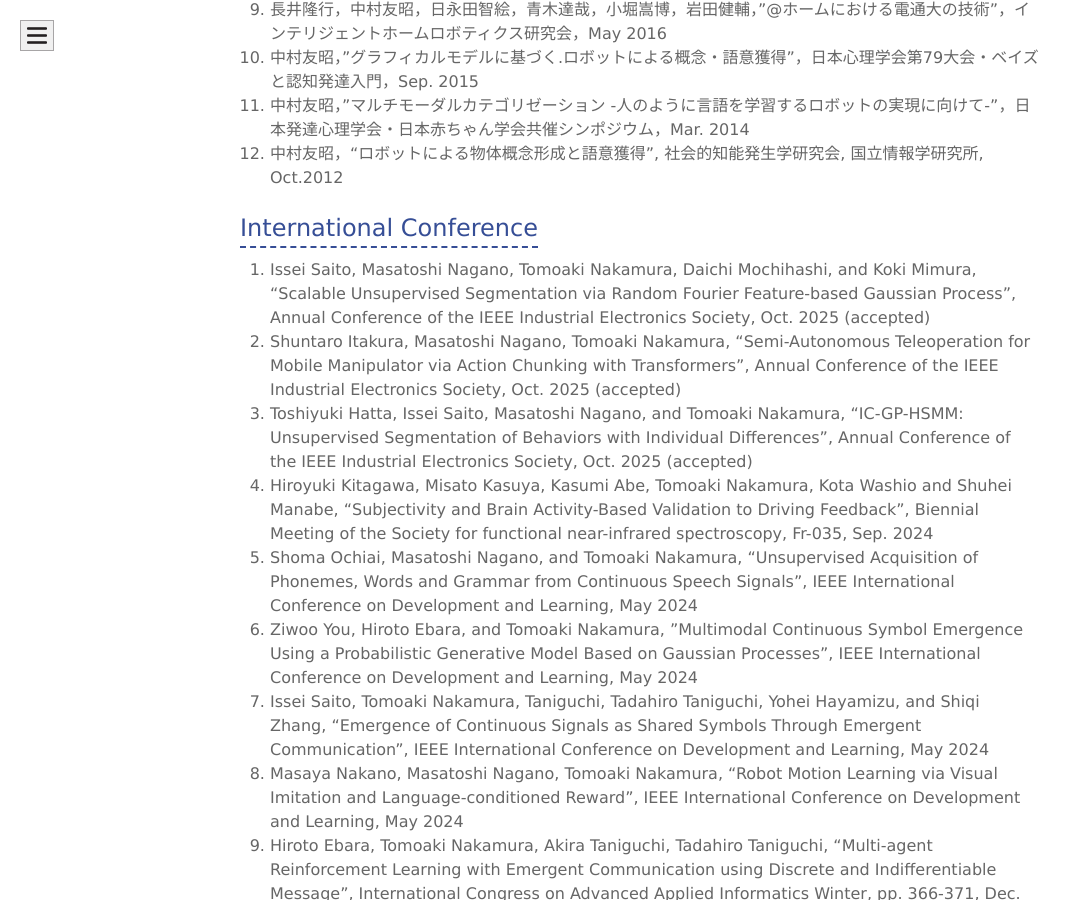
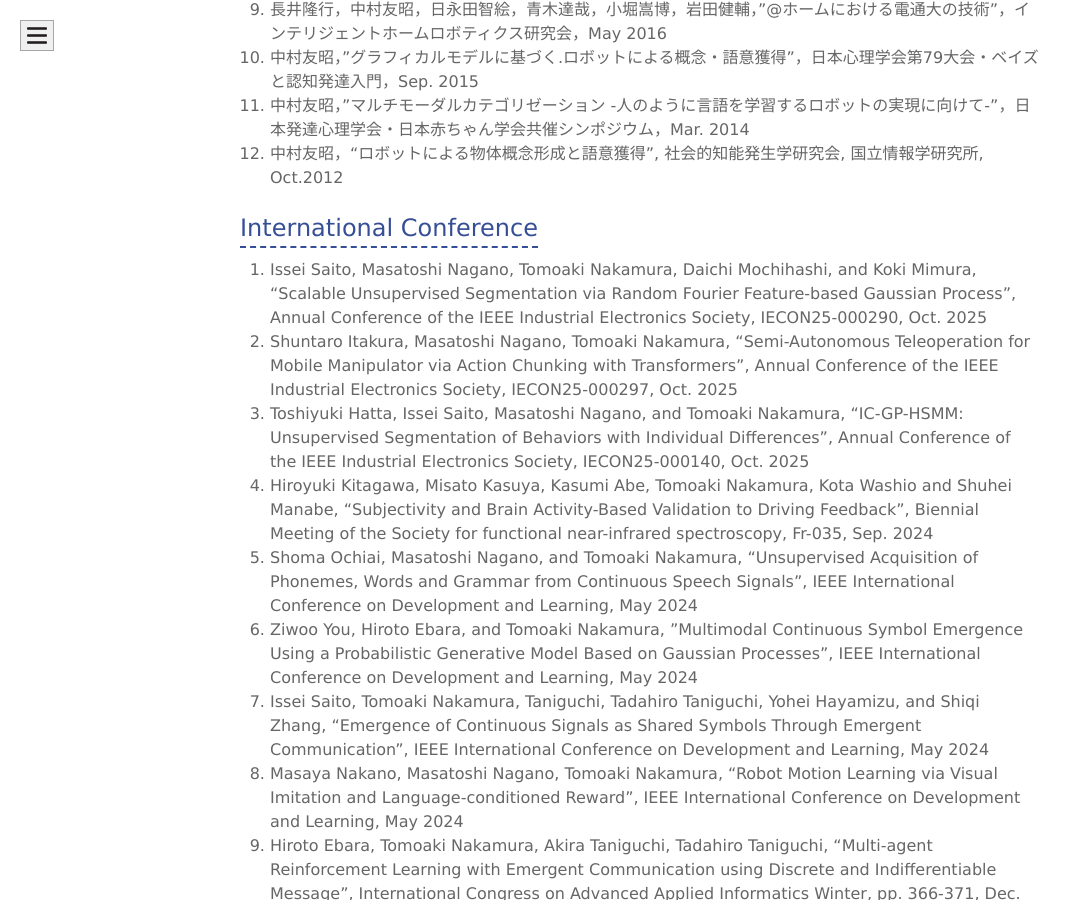
Before and after one commit to naka-lab/naka-lab.github.io, a Jekyll site: the page built from subpages/pub.md, in a window 1280 px wide and 900 px high, scrolled down 5022 px. Shown: the whole window, without its empty margins (0-1081 px from the left). Built offline with Jekyll 4.4.1, drawn with Linux system fonts in a browser that asks for light colours.

Commit message:
Update pub.md

```diff
--- a/subpages/pub.md
+++ b/subpages/pub.md
@@ -90,9 +90,9 @@ layout: default
 
 
 ## International Conference
-1. Issei Saito, Masatoshi Nagano, Tomoaki Nakamura, Daichi Mochihashi, and Koki Mimura, "Scalable Unsupervised Segmentation via Random Fourier Feature-based Gaussian Process", Annual Conference of the IEEE Industrial Electronics Society, Oct. 2025 (accepted)
-1. Shuntaro Itakura, Masatoshi Nagano, Tomoaki Nakamura, "Semi-Autonomous Teleoperation for Mobile Manipulator via Action Chunking with Transformers", Annual Conference of the IEEE Industrial Electronics Society, Oct. 2025 (accepted)
-1. Toshiyuki Hatta, Issei Saito, Masatoshi Nagano, and Tomoaki Nakamura, "IC-GP-HSMM: Unsupervised Segmentation of Behaviors with Individual Differences", Annual Conference of the IEEE Industrial Electronics Society, Oct. 2025 (accepted)
+1. Issei Saito, Masatoshi Nagano, Tomoaki Nakamura, Daichi Mochihashi, and Koki Mimura, "Scalable Unsupervised Segmentation via Random Fourier Feature-based Gaussian Process", Annual Conference of the IEEE Industrial Electronics Society, IECON25-000290, Oct. 2025
+1. Shuntaro Itakura, Masatoshi Nagano, Tomoaki Nakamura, "Semi-Autonomous Teleoperation for Mobile Manipulator via Action Chunking with Transformers", Annual Conference of the IEEE Industrial Electronics Society, IECON25-000297, Oct. 2025
+1. Toshiyuki Hatta, Issei Saito, Masatoshi Nagano, and Tomoaki Nakamura, "IC-GP-HSMM: Unsupervised Segmentation of Behaviors with Individual Differences", Annual Conference of the IEEE Industrial Electronics Society, IECON25-000140, Oct. 2025
 1. Hiroyuki Kitagawa, Misato Kasuya, Kasumi Abe, Tomoaki Nakamura, Kota Washio and Shuhei Manabe, "Subjectivity and Brain Activity-Based Validation to Driving Feedback", Biennial Meeting of the Society for functional near-infrared spectroscopy, Fr-035, Sep. 2024
 1. Shoma Ochiai, Masatoshi Nagano, and Tomoaki Nakamura, "Unsupervised Acquisition of Phonemes, Words and Grammar from Continuous Speech Signals", IEEE International Conference on Development and Learning, May 2024
 1. Ziwoo You, Hiroto Ebara, and Tomoaki Nakamura, ”Multimodal Continuous Symbol Emergence Using a Probabilistic Generative Model Based on Gaussian Processes”, IEEE International Conference on Development and Learning, May 2024
```
